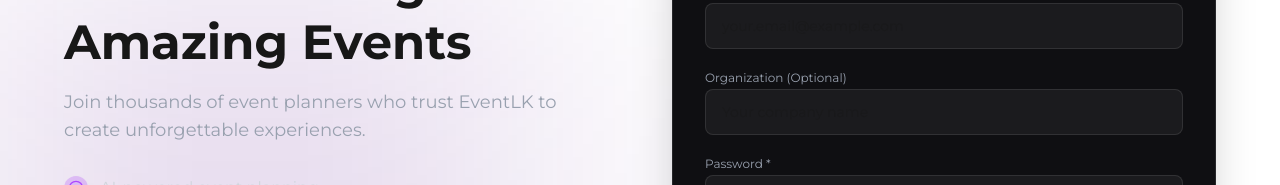
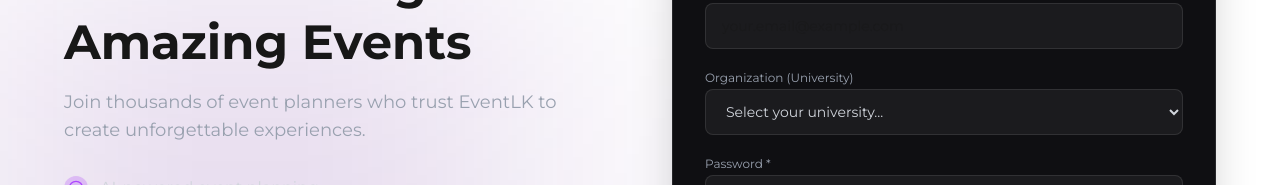
Before and after one commit to muhamed-zumair/Project-Eventlk, a Next.js app in the folder frontend/: page /signup in a window 1280 px wide. Shown: the part 310-495 px from the top of the page. Built offline with nearby package versions, Linux system fonts and the light colour scheme.

Commit message:
dropdowns added for organizations in signup page

```diff
--- a/frontend/src/app/(landing)/signup/page.tsx
+++ b/frontend/src/app/(landing)/signup/page.tsx
@@ -18,7 +18,7 @@ export default function SignUpPage() {
         <div className="hidden lg:block space-y-8">
           <div>
             <h2 className="text-purple-500 font-bold text-xl mb-2">EventLK</h2>
-            <h1 className="text-5xl font-bold leading-tight mb-4">Start Planning<br/>Amazing Events</h1>
+            <h1 className="text-5xl font-bold leading-tight mb-4">Start Planning<br />Amazing Events</h1>
             <p className="text-gray-400 text-lg">Join thousands of event planners who trust EventLK to create unforgettable experiences.</p>
           </div>
 
@@ -66,8 +66,19 @@ export default function SignUpPage() {
             </div>
 
             <div className="space-y-2">
-              <label className="text-xs text-gray-400">Organization (Optional)</label>
-              <input type="text" placeholder="Your company name" className="w-full bg-white/5 border border-white/10 rounded-lg px-4 py-3 text-sm focus:border-purple-500 focus:outline-none transition-colors" />
+              <label className="text-xs text-gray-400">Organization (University)</label>
+              <select
+                name="organization"
+                className="w-full bg-white/5 border border-white/10 rounded-lg px-4 py-3 text-sm focus:border-purple-500 focus:outline-none transition-colors text-gray-300"
+              >
+                <option value="" className="bg-[#0F0F12]">Select your university...</option>
+                {/* Replace these values with the actual UUIDs from your Supabase table! */}
+                <option value="1436be71-3ab3-4ad2-a5ab-8a0481569890">University of Moratuwa (UoM)</option>
+                <option value="ba63b5e7-7355-47a1-aa2a-800d1f7c8b59">Sri Lanka Institute of Information Technology (SLIIT)</option>
+                <option value="0172247e-8b4e-49b5-a5d7-8a40da5323a3">Informatics Institute of Technology (IIT)</option>
+                <option value="6b2d9c31-03d5-4a50-b2c2-7705df4f87b1">University of Colombo (UoC)</option>
+                <option value="cef9ead1-a35e-461b-b498-2c7edc6200e3">University of Peradeniya (UoP)</option>
+              </select>
             </div>
 
             <div className="space-y-2">
@@ -75,7 +86,7 @@ export default function SignUpPage() {
               <div className="relative">
                 <input type={showPassword ? "text" : "password"} placeholder="Create a strong password" className="w-full bg-white/5 border border-white/10 rounded-lg px-4 py-3 text-sm focus:border-purple-500 focus:outline-none transition-colors" />
                 <button type="button" onClick={() => setShowPassword(!showPassword)} className="absolute right-3 top-1/2 -translate-y-1/2 text-gray-500 hover:text-white">
-                  {showPassword ? <EyeOff className="w-4 h-4"/> : <Eye className="w-4 h-4"/>}
+                  {showPassword ? <EyeOff className="w-4 h-4" /> : <Eye className="w-4 h-4" />}
                 </button>
               </div>
             </div>
```
